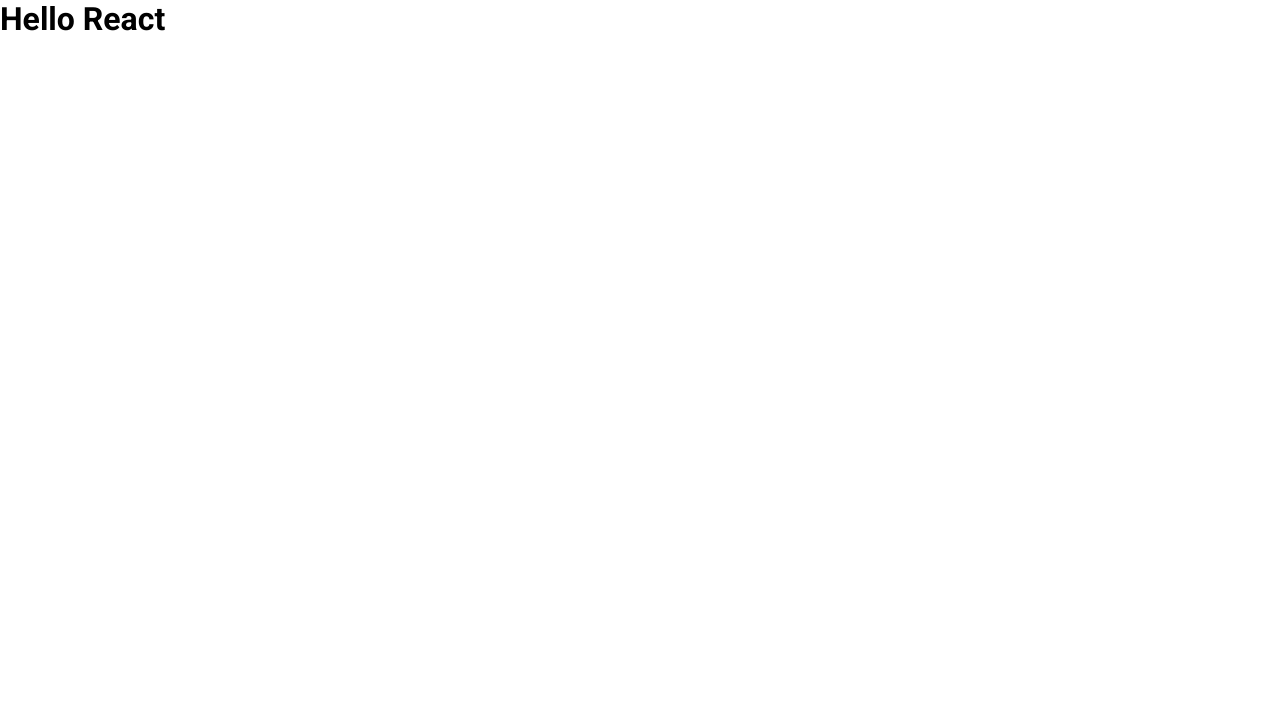
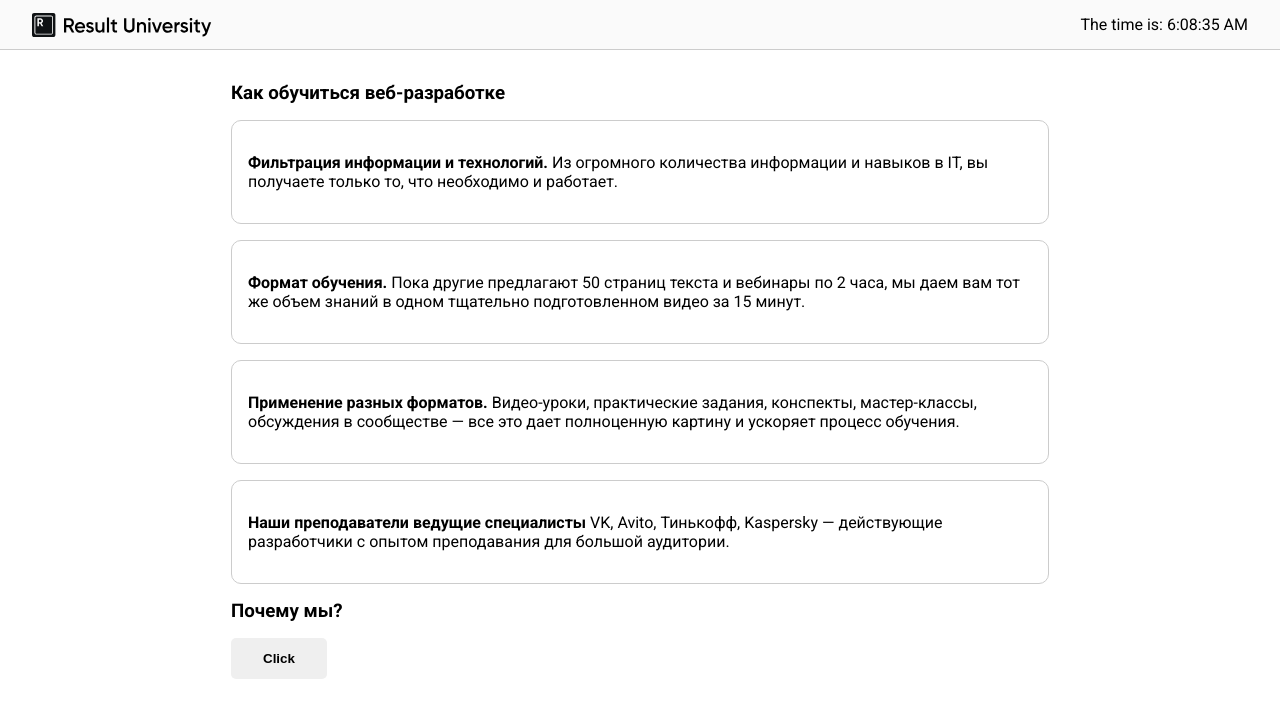
Before and after one commit to feruzboboqulov02/React-Project, a React (Vite) app: page / in a window 1280 px wide. Shown: the top 718 px of the page. Built offline with nearby package versions, Linux system fonts and the light colour scheme.

Commit message:
React setup

```diff
--- a/src/App.jsx
+++ b/src/App.jsx
@@ -1,9 +1,27 @@
-function App() {
+ import Header from './components/Header';
+ import WayToTeach from './components/WayToTeach';
+ import Button from './components/Button';
+ import {ways} from './data'
+
+export default function App() {
   return (
     <div>
-      <h1>Hello React</h1>
+      <Header />
+      <main>
+        <section>
+          <h3>Как обучиться веб-разработке</h3>
+          <ul>
+            <WayToTeach {...ways[0]} />
+            <WayToTeach {...ways[1]} />
+            <WayToTeach {...ways[2]} />
+            <WayToTeach {...ways[3]} />
+          </ul>
+        </section>
+        <section>
+          <h3>Почему мы?</h3>
+          <Button />
+        </section>
+      </main>
     </div>
   )
 }
-
-export default App
--- /dev/null
+++ b/src/components/Button.css
@@ -0,0 +1,18 @@
+.button{
+    padding: 0.8rem 2rem;
+    border: none;
+    border-radius: 5px;
+    cursor: pointer;
+    transition: all 0.3s;
+    font-weight: bold;
+    margin-right: 1rem;;
+    }
+
+.button:hover{
+    opacity: 0.8    ;
+}
+
+.button.active{
+    background-color: #3e6ae1;
+    color: white;
+}
--- /dev/null
+++ b/src/components/Button.jsx
@@ -0,0 +1,5 @@
+import './Button.css';
+
+export default function Button() {
+    return <button className='button'>Click</button>
+}
--- /dev/null
+++ b/src/components/Header.jsx
@@ -0,0 +1,11 @@
+import logo from '/public/logo-name.svg';
+export default function Header(){
+    const now = new Date();
+    return(
+    <header>
+        {/* <h3>university</h3> */}
+        <img src={logo} alt="Result" />
+        <span>The time is: {now.toLocaleTimeString()}</span>
+      </header>
+  )
+}
--- /dev/null
+++ b/src/components/WayToTeach.jsx
@@ -0,0 +1,9 @@
+export default function WayToTeach({title,description}){
+   return (
+      <li>
+         <p>
+           <strong>{title}</strong> {description}
+         </p>
+       </li>
+    )
+ }
```
